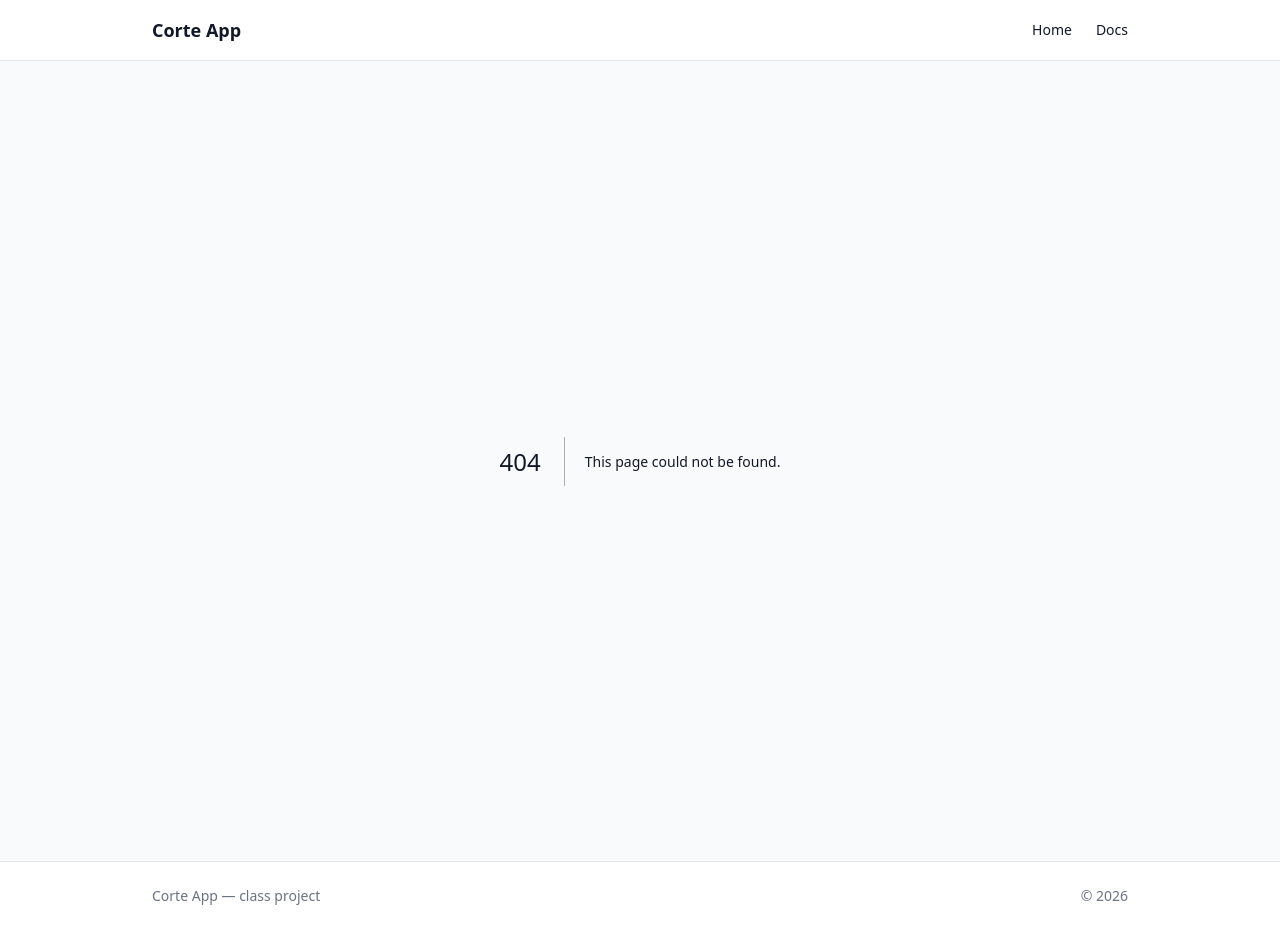
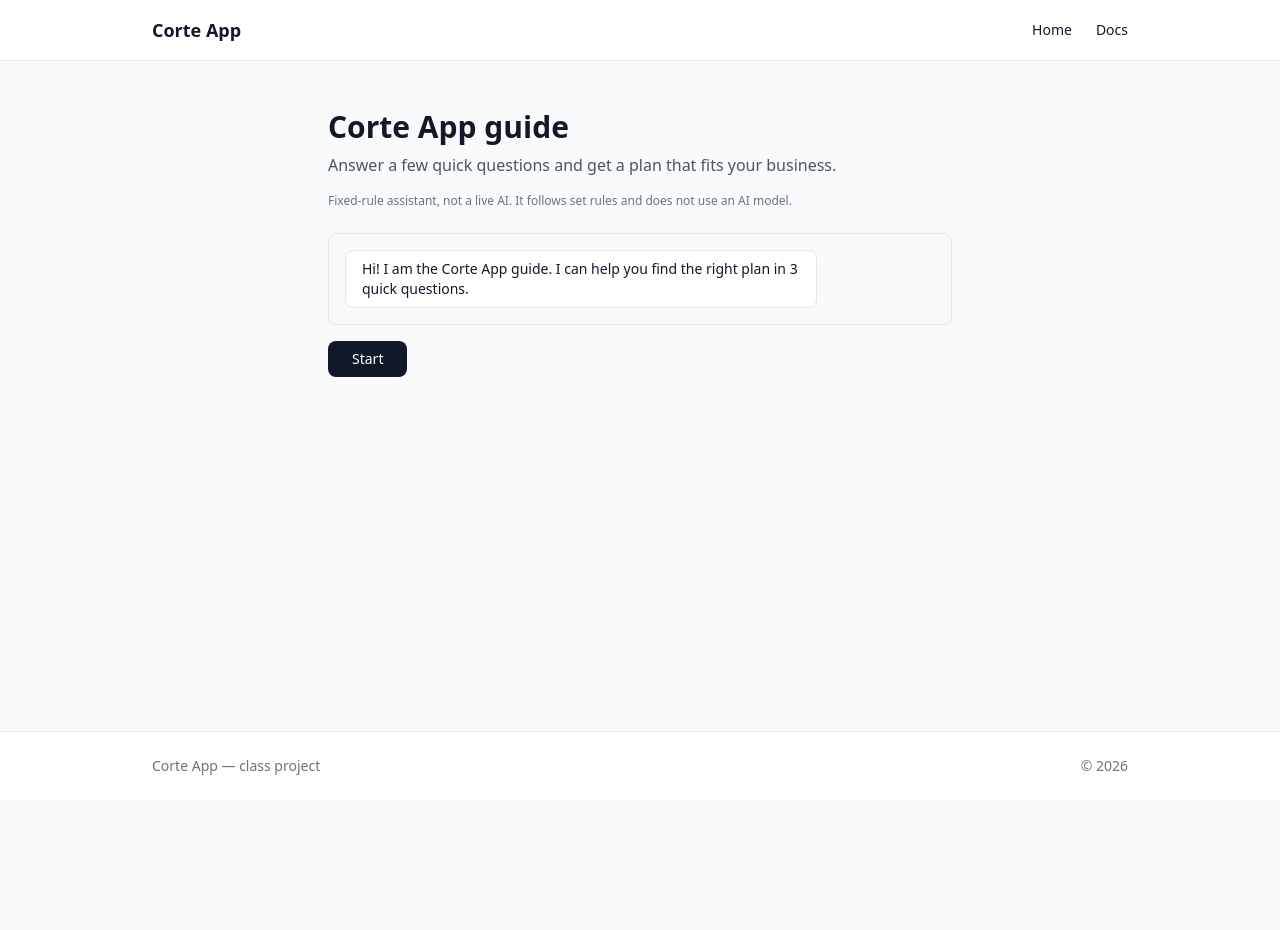
Before and after one commit to emilianosuarezamezcua-a11y/corte-appp, a Next.js app in the folder corte-app/: page /chat in a window 1280 px wide. Before the commit this address had no page. After the commit the page ends 800 px from the top, so only its background shows below. Built offline with nearby package versions, Linux system fonts and the light colour scheme.

Commit message:
Create /chat page with message UI

```diff
--- /dev/null
+++ b/corte-app/app/chat/page.js
@@ -0,0 +1,68 @@
+'use client';
+
+import { useState } from 'react';
+
+const WELCOME = 'Hi! I am the Corte App guide. I can help you find the right plan in 3 quick questions.';
+
+function ChatBubble(props) {
+  const isUser = props.role === 'user';
+  return (
+    <div className={isUser ? 'flex justify-end' : 'flex justify-start'}>
+      <div
+        className={
+          isUser
+            ? 'max-w-[80%] rounded-lg px-4 py-2 text-sm bg-gray-900 text-white'
+            : 'max-w-[80%] rounded-lg px-4 py-2 text-sm bg-white border border-gray-200 text-gray-900'
+        }
+      >
+        {props.text}
+      </div>
+    </div>
+  );
+}
+
+export default function ChatPage() {
+  const [messages, setMessages] = useState([{ role: 'assistant', text: WELCOME }]);
+  const [started, setStarted] = useState(false);
+
+  function handleStart() {
+    setStarted(true);
+    setMessages(
+      messages.concat([
+        { role: 'user', text: 'Start' },
+        { role: 'assistant', text: 'Great. The 3 questions are coming in the next update.' },
+      ])
+    );
+  }
+
+  return (
+    <div className="max-w-2xl mx-auto px-6 py-12">
+      <h1 className="text-3xl font-bold mb-2">Corte App guide</h1>
+      <p className="text-gray-600 mb-4">
+        Answer a few quick questions and get a plan that fits your business.
+      </p>
+      <p className="text-xs text-gray-500 mb-6">
+        Fixed-rule assistant, not a live AI. It follows set rules and does not use an AI model.
+      </p>
+
+      <div
+        className="space-y-3 border border-gray-200 rounded-lg bg-gray-50 p-4 mb-4"
+        role="log"
+        aria-live="polite"
+      >
+        {messages.map(function (m, i) {
+          return <ChatBubble key={i} role={m.role} text={m.text} />;
+        })}
+      </div>
+
+      {!started ? (
+        <button
+          onClick={handleStart}
+          className="bg-gray-900 text-white px-6 py-2 rounded-lg text-sm"
+        >
+          Start
+        </button>
+      ) : null}
+    </div>
+  );
+}
```
